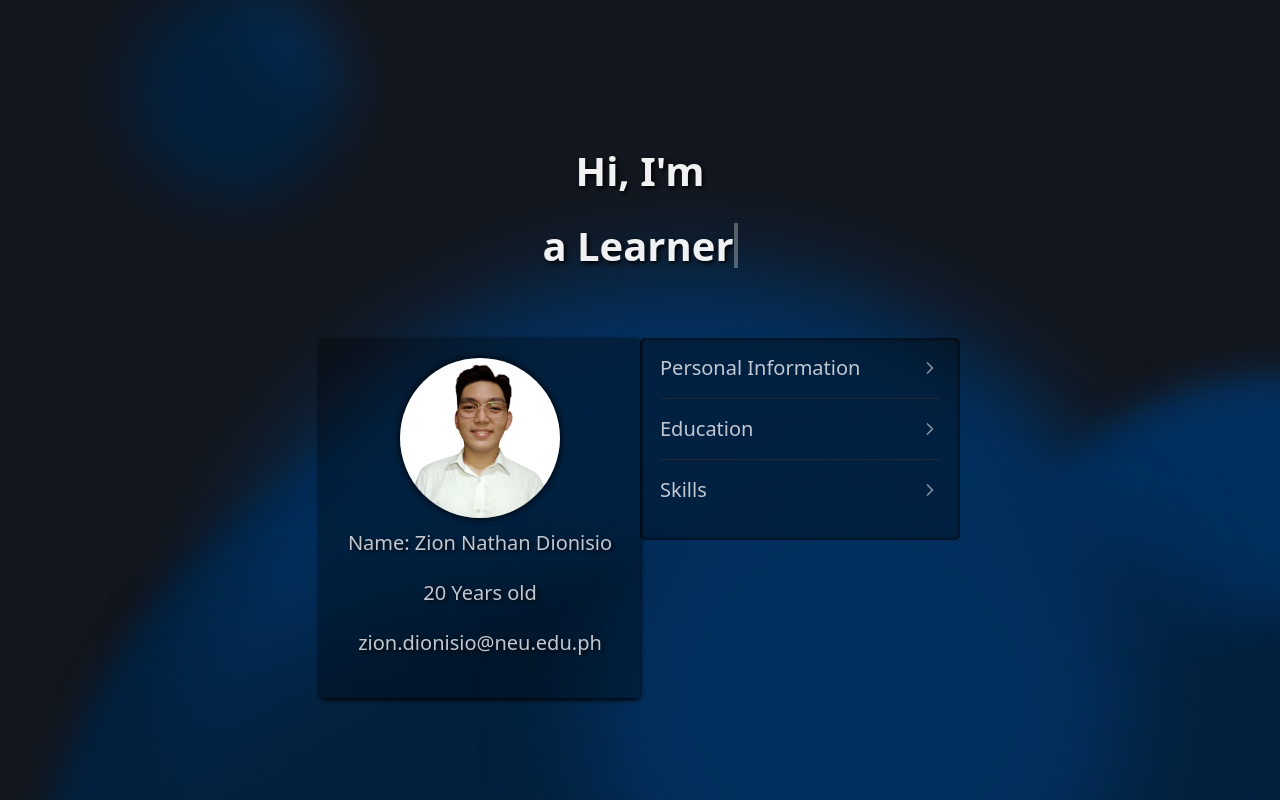
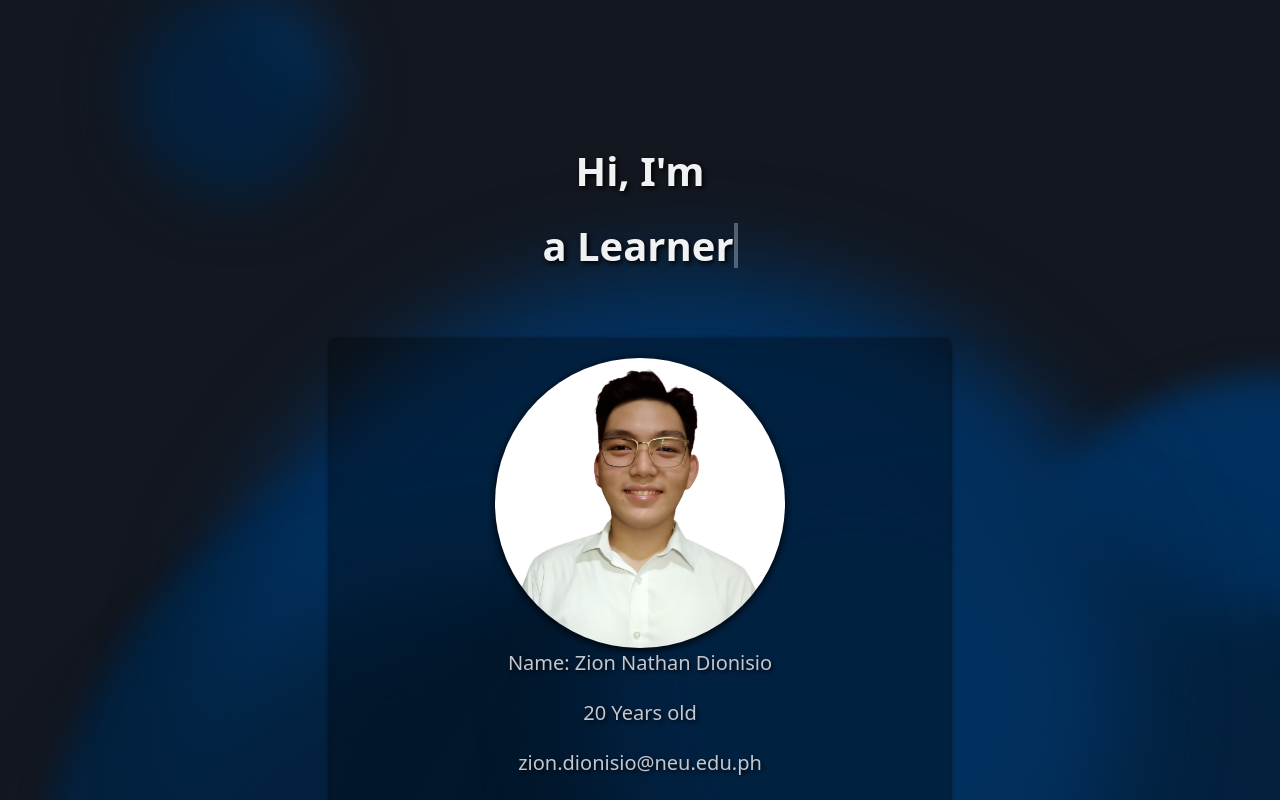
Before and after one commit to ToshoBread/Web-Resume, a plain HTML site: page index.html in a window 1280 px wide. Drawn offline with nearby package versions, Linux system fonts and the light colour scheme.

Commit message:
Update styles.css

```diff
--- a/styles.css
+++ b/styles.css
@@ -5,6 +5,7 @@
   list-style: none;
   outline: none;
   border: none;
+  text-shadow: 2px 2px 5px black;
 }
 
 html,
@@ -12,11 +13,6 @@ body {
   width: 100%;
   height: 100%;
   overflow-x: hidden;
-}
-
-h1,
-p {
-  text-shadow: 2px 2px 5px black;
 }
 
 #blob-background {
@@ -54,6 +50,7 @@ header {
   flex-direction: column;
   flex-wrap: wrap;
   align-items: center;
+  overflow: hidden;
   margin-top: 10%;
 }
 header #typewriter-wrapper {
@@ -62,25 +59,23 @@ header #typewriter-wrapper {
   flex-direction: row;
   flex-wrap: wrap;
   align-items: center;
+  overflow: hidden;
   padding: 0.5rem 1rem;
 }
 header #typewriter-text {
   width: 0;
   overflow: hidden;
   white-space: nowrap;
-  text-shadow: inset 0 0 5px black;
+  text-shadow: 2px 2px 5px black;
   border-right: 0.1em solid white;
-  animation: typewriter 3s steps(20, end) infinite, caret-blink 0.75s steps(20, end) infinite;
+  animation: typewriter 3s steps(15, end) infinite, caret-blink 0.75s steps(20, end) infinite;
 }
 
 @keyframes typewriter {
-  0% {
-    width: 0;
-  }
-  50%, 80% {
+  40%, 80% {
     width: 100%;
   }
-  100% {
+  20%, 100% {
     width: 0;
   }
 }
@@ -92,16 +87,20 @@ header #typewriter-text {
 main {
   display: flex;
   justify-content: center;
-  flex-direction: row;
+  flex-direction: column;
   flex-wrap: wrap;
   align-items: center;
-  align-items: baseline;
+  overflow: hidden;
 }
 main article {
-  height: -moz-fit-content;
-  height: fit-content;
-  width: 25vw;
+  width: 50%;
   background: rgba(0, 0, 0, 0.3);
+  box-shadow: 0 2px 5px black;
+}
+@media screen and (max-width: 767px) {
+  main article {
+    width: 100%;
+  }
 }
 main #profile {
   display: flex;
@@ -109,19 +108,18 @@ main #profile {
   flex-direction: column;
   flex-wrap: wrap;
   align-items: center;
+  overflow: hidden;
   box-shadow: 0 2px 5px black;
 }
 main #profile img {
-  width: 12.5vw;
+  width: 50%;
   border-radius: 100%;
-  box-shadow: 0 0 10px black;
+  box-shadow: 0 2px 10px black;
 }
-main #profile p:first-of-type {
-  margin-top: 0.5rem;
-}
-main #accordion {
-  align-self: start;
-  box-shadow: inset 0 0 5px black;
+
+.info-wrapper {
+  box-shadow: inset 0 2px 5px black;
+  padding: 0.5rem;
 }
 
 li {
```
